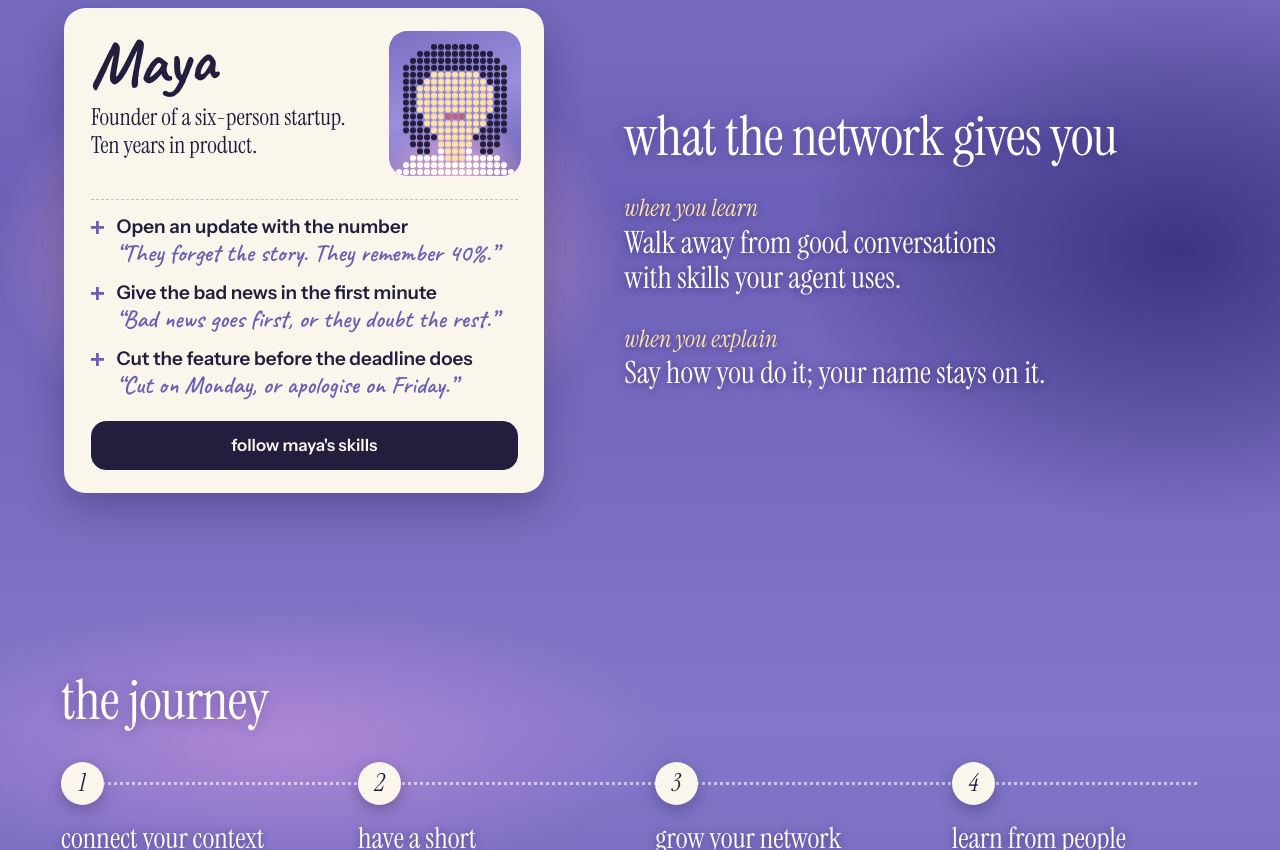
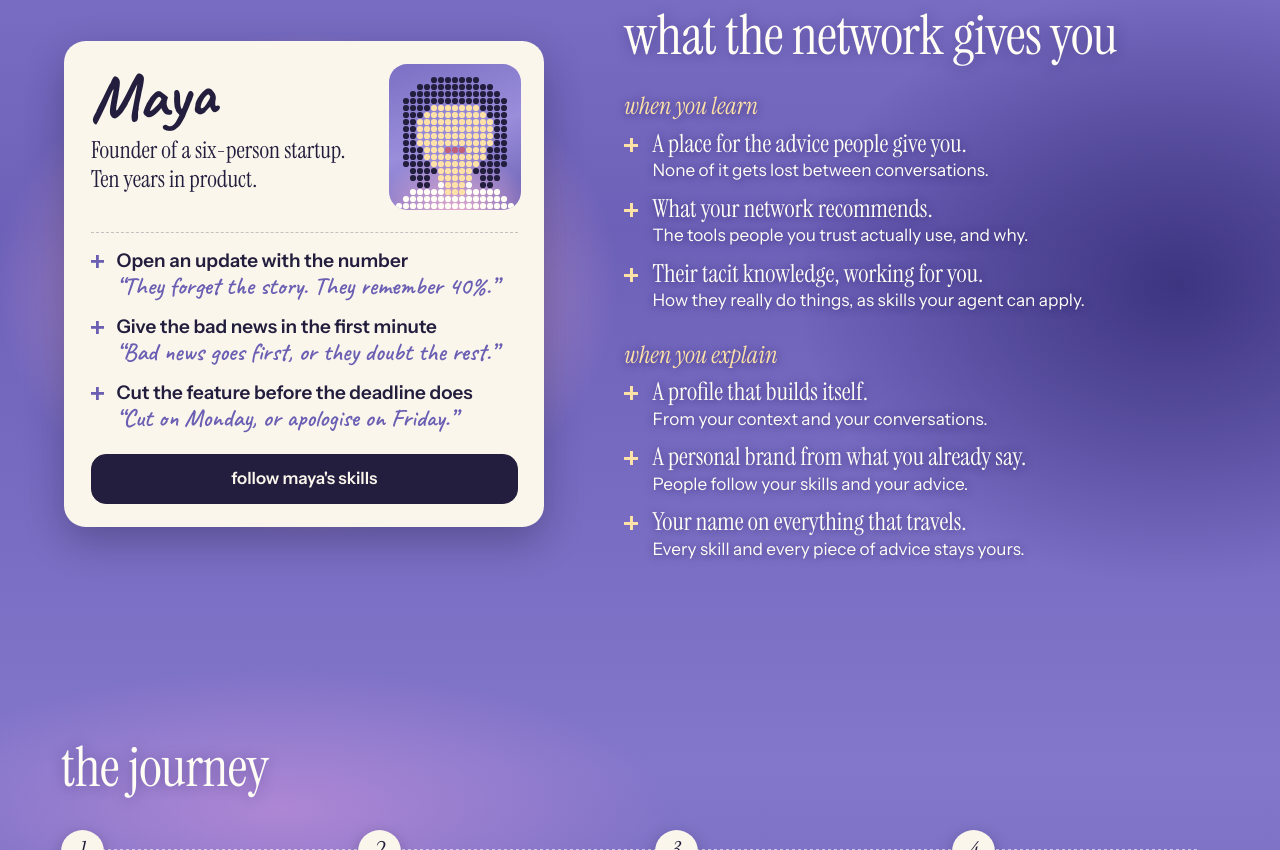
Before and after one commit to ziadgit/tacit, a plain HTML site: page landing/index.html in a window 1280 px wide. Shown: the part 802-1652 px from the top of the page. Drawn offline with Linux system fonts and the light colour scheme; a web font is replaced by a local one.

Commit message:
Landing: say what the network gives you, three gains per side
The block "what the network gives you" had one line for each side and
did not read as clear benefits. It now lists three short gains for the
one who learns and three for the one who explains, built on the team's
own talk about advice and on tacit knowledge.

Only this block changes: 14 lines in landing/index.html and its styles
in landing/landing.css.

Co-Authored-By: Claude Fable 5.2 <noreply@anthropic.com>

```diff
--- a/landing/index.html
+++ b/landing/index.html
@@ -75,14 +75,22 @@
 
     <div class="copy">
       <h2>What the network gives you</h2>
-      <!-- EDIT: one line for each side -->
+      <!-- EDIT: three short gains for each side. Based on the team's own talk about advice and tacit knowledge. -->
       <div class="door">
         <p class="kick">when you learn</p>
-        <p class="lead">Walk away from good conversations with skills your agent uses.</p>
+        <ul class="gives">
+          <li><b>A place for the advice people give you.</b> None of it gets lost between conversations.</li>
+          <li><b>What your network recommends.</b> The tools people you trust actually use, and why.</li>
+          <li><b>Their tacit knowledge, working for you.</b> How they really do things, as skills your agent can apply.</li>
+        </ul>
       </div>
       <div class="door">
         <p class="kick">when you explain</p>
-        <p class="lead">Say how you do it; your name stays on it.</p>
+        <ul class="gives">
+          <li><b>A profile that builds itself.</b> From your context and your conversations.</li>
+          <li><b>A personal brand from what you already say.</b> People follow your skills and your advice.</li>
+          <li><b>Your name on everything that travels.</b> Every skill and every piece of advice stays yours.</li>
+        </ul>
       </div>
     </div>
   </div>
--- a/landing/landing.css
+++ b/landing/landing.css
@@ -135,7 +135,11 @@ h2{ font:400 clamp(2rem, 4.3vw, 3.5rem)/1.03 var(--serif); letter-spacing:-.01em
 .follow[aria-pressed="true"]{ background:transparent; color:var(--ink); }
 .follow:focus-visible{ outline-color:var(--acc); }
 .copy{ display:flex; flex-direction:column; gap:1.7rem; }
-.door .lead{ margin-top:.25rem; font:400 clamp(1.5rem,2.4vw,2rem)/1.15 var(--serif); max-width:22em; }
+.gives{ display:grid; gap:.75rem; margin-top:.6rem; max-width:34rem; }
+.gives li{ position:relative; padding-left:1.7rem; font:400 1.04rem/1.4 var(--sans); color:var(--glyph); text-shadow:0 1px 8px var(--shade); }
+.gives li::before{ content:""; position:absolute; left:0; top:.5rem; width:.85rem; height:.85rem; color:var(--pollen);
+  background:linear-gradient(currentColor,currentColor) center/100% .18rem no-repeat, linear-gradient(currentColor,currentColor) center/.18rem 100% no-repeat; }
+.gives b{ display:block; font:400 1.5rem/1.15 var(--serif); }
 
 /* ---------- 3 · the journey: four steps on a dotted path ---------- */
 .how h2{ margin-bottom:2rem; }
```
